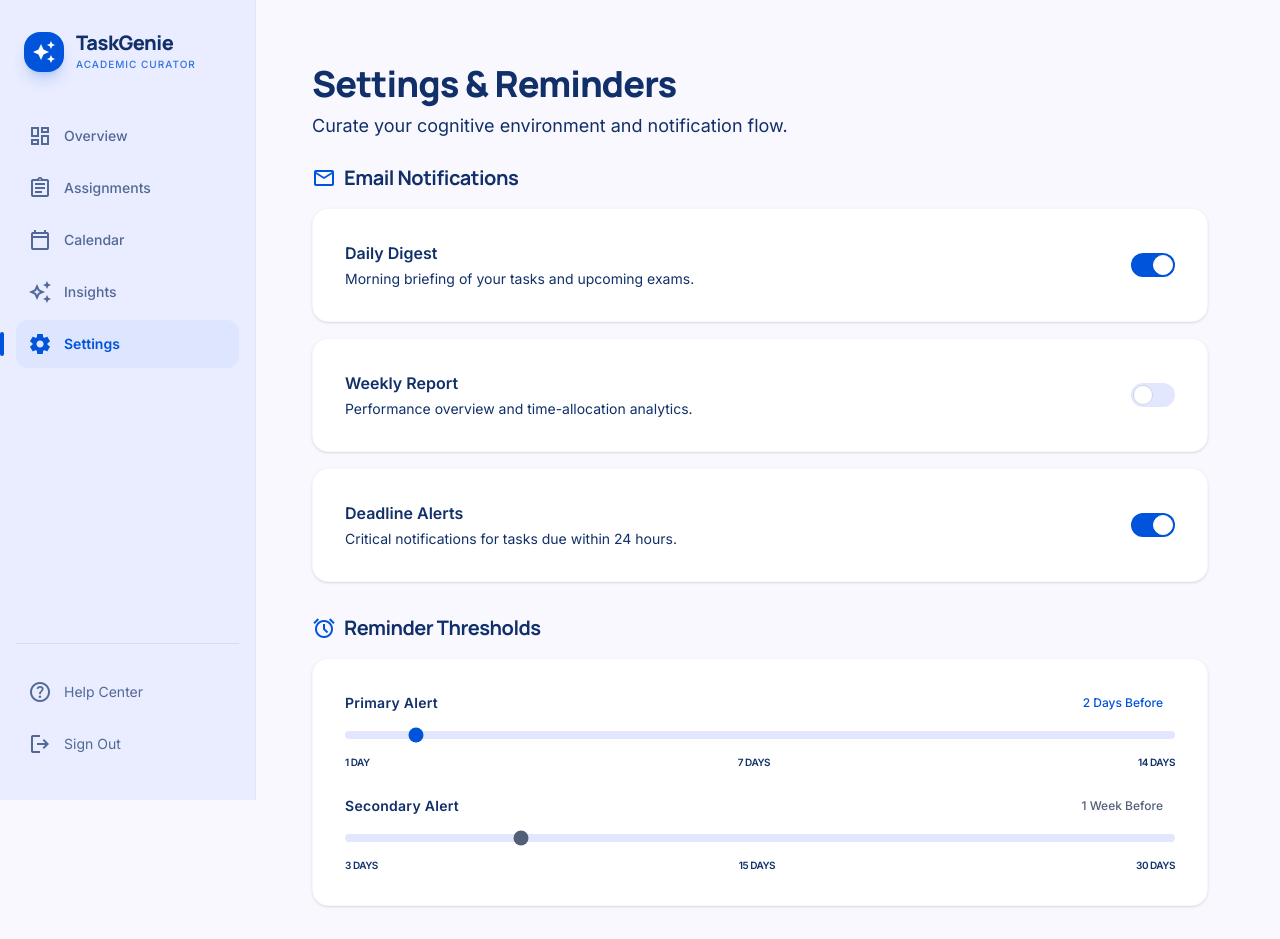
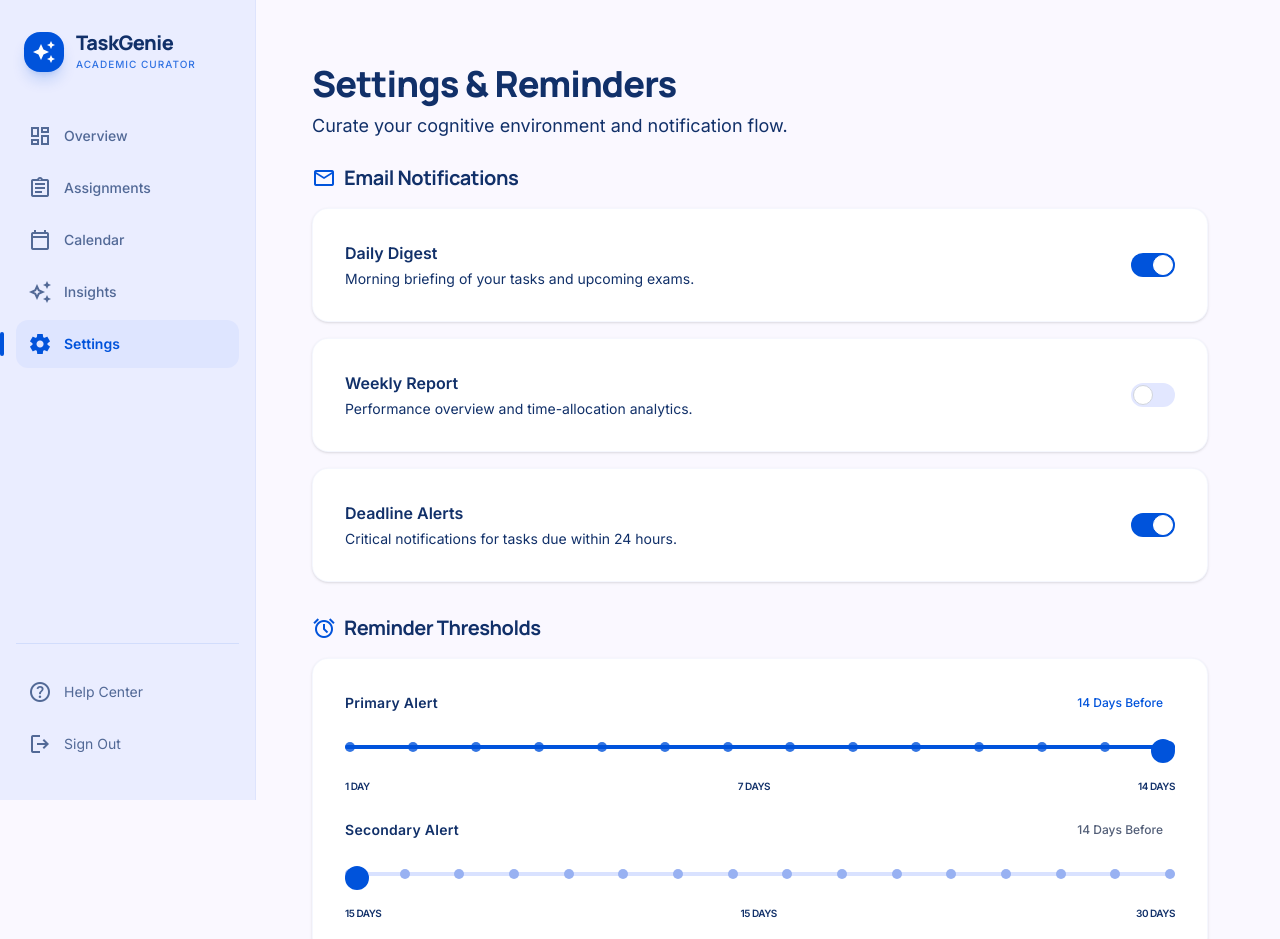
Before and after one commit to WanAdamm/task-genie, a React (Vite) app in the folder frontend/: page /dashboard/settings in a window 1280 px wide. Shown: the top 939 px of the page. Built offline with nearby package versions, Linux system fonts and the light colour scheme.

Commit message:
changes settings UI to have stepper and functional button

```diff
--- a/frontend/src/pages/Setting.tsx
+++ b/frontend/src/pages/Setting.tsx
@@ -1,8 +1,14 @@
 import Stepper from "@/components/ui/stepper";
 import { useState } from "react";
 
+type Strategy = "frog" | "balanced" | "night";
+
 export default function Settings() {
-  const [level, setLevel] = useState(3)
+  const [level, setLevel] = useState(3);
+  const [primaryAlert, setPrimaryAlert] = useState(14);
+  const [secondaryAlert, setSecondaryAlert] = useState(14);
+
+  const [strategy, setStrategy] = useState<Strategy>("balanced");
 
   return (
     <main className="min-h-screen overflow-y-auto bg-surface max-w-6xl mx-auto px-6 py-10 md:px-8">
@@ -95,16 +101,15 @@ export default function Settings() {
                     Primary Alert
                   </label>
                   <span className="rounded-full bg-primary-container px-3 py-1 text-xs font-medium text-primary">
-                    2 Days Before
+                    {primaryAlert} Days Before
                   </span>
                 </div>
 
-                <input
-                  type="range"
-                  min="1"
-                  max="14"
-                  defaultValue="2"
-                  className="h-2 w-full cursor-pointer appearance-none rounded-xl bg-surface-container-high accent-primary"
+                <Stepper
+                  value={primaryAlert}
+                  onChange={setPrimaryAlert}
+                  min={1}
+                  max={14}
                 />
 
                 <div className="flex justify-between text-[10px] font-bold uppercase tracking-tighter text-on-surface-variant">
@@ -120,20 +125,19 @@ export default function Settings() {
                     Secondary Alert
                   </label>
                   <span className="rounded-full bg-tertiary-container px-3 py-1 text-xs font-medium text-tertiary">
-                    1 Week Before
+                    {secondaryAlert} Days Before
                   </span>
                 </div>
 
-                <input
-                  type="range"
-                  min="1"
-                  max="30"
-                  defaultValue="7"
-                  className="h-2 w-full cursor-pointer appearance-none rounded-xl bg-surface-container-high accent-tertiary"
+                <Stepper
+                  value={secondaryAlert}
+                  onChange={setSecondaryAlert}
+                  min={primaryAlert + 1}
+                  max={30}
                 />
 
                 <div className="flex justify-between text-[10px] font-bold uppercase tracking-tighter text-on-surface-variant">
-                  <span>3 Days</span>
+                  <span>{primaryAlert + 1} Days</span>
                   <span>15 Days</span>
                   <span>30 Days</span>
                 </div>
@@ -198,13 +202,42 @@ export default function Settings() {
                 </p>
 
                 <div className="flex flex-col gap-3 md:flex-row">
-                  <button className="flex-1 rounded-xl border border-outline-variant/20 bg-surface-container-low px-6 py-3 text-sm font-semibold text-on-surface transition-all hover:border-primary">
+                  {/* Eat the Frog */}
+                  <button
+                    onClick={() => setStrategy("frog")}
+                    className={`flex-1 rounded-xl px-6 py-3 text-sm transition-all
+      ${
+        strategy === "frog"
+          ? "border border-outline-variant/10 bg-primary/5 font-bold text-primary"
+          : "border border-outline-variant/20 bg-surface-container-low font-semibold text-on-surface hover:border-primary"
+      }`}
+                  >
                     Eat the Frog (Early)
                   </button>
-                  <button className="flex-1 rounded-xl border border-outline-variant/10 bg-primary/5 px-6 py-3 text-sm font-bold text-primary">
+
+                  {/* Balanced */}
+                  <button
+                    onClick={() => setStrategy("balanced")}
+                    className={`flex-1 rounded-xl px-6 py-3 text-sm transition-all
+      ${
+        strategy === "balanced"
+          ? "border border-outline-variant/10 bg-primary/5 font-bold text-primary"
+          : "border border-outline-variant/20 bg-surface-container-low font-semibold text-on-surface hover:border-primary"
+      }`}
+                  >
                     Balanced Flow
                   </button>
-                  <button className="flex-1 rounded-xl border border-outline-variant/20 bg-surface-container-low px-6 py-3 text-sm font-semibold text-on-surface transition-all hover:border-primary">
+
+                  {/* Night Owl */}
+                  <button
+                    onClick={() => setStrategy("night")}
+                    className={`flex-1 rounded-xl px-6 py-3 text-sm transition-all
+      ${
+        strategy === "night"
+          ? "border border-outline-variant/10 bg-primary/5 font-bold text-primary"
+          : "border border-outline-variant/20 bg-surface-container-low font-semibold text-on-surface hover:border-primary"
+      }`}
+                  >
                     Night Owl Focus
                   </button>
                 </div>
```
